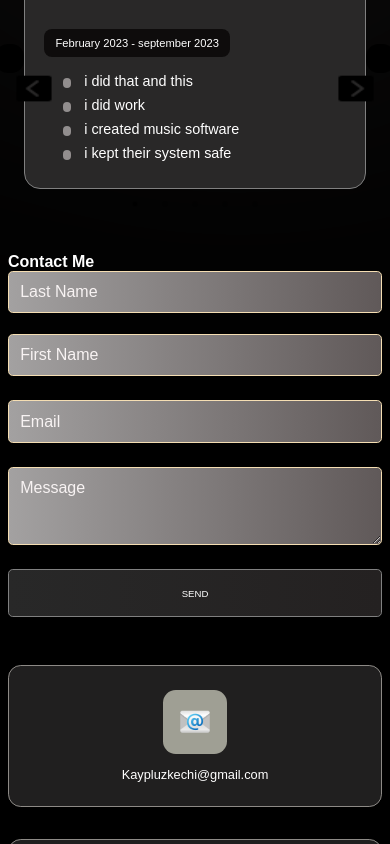
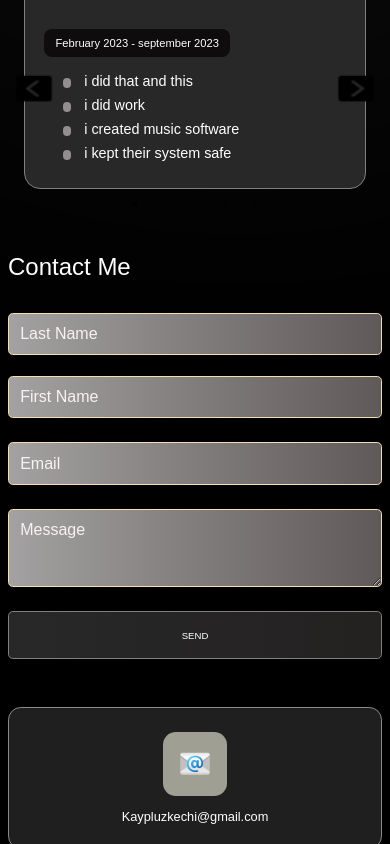
Before and after one commit to Kechi-Kenneth/My-Portfolio-with-ReactJs, a React (Vite) app: page / in a window 390 px wide. Shown: the part 1806-2650 px from the top of the page. Built offline with nearby package versions, Linux system fonts and the light colour scheme.

Commit message:
added EDUCATION SECTION

```diff
--- a/src/Components/ContactMe/ContactMe.css
+++ b/src/Components/ContactMe/ContactMe.css
@@ -9,6 +9,7 @@
   font-weight: 600;
   margin-top: 3rem;
   margin-bottom: 2rem;
+  margin-top: 2rem;
 }
 
 
@@ -28,8 +29,10 @@ gap: 3rem;
   }
 
   .contact-container h5 {
-    font-size: 1rem;
+    font-size: 1.5rem;
     margin-bottom: 0rem;
+    margin-bottom: 2rem ;
+    font-weight: 400;
 
   }
 }
--- a/src/Components/MobileNav/MobileNav.css
+++ b/src/Components/MobileNav/MobileNav.css
@@ -88,3 +88,11 @@ border-bottom-right-radius: 1rem;
    outline: 1.5px solid rgb(173, 173, 191);
    box-shadow: 3px inset;
  }
+
+
+ @media (max-width:600px) {
+      .mobile-menu {
+         margin-top: 4.8rem;
+
+      }
+ }
--- a/src/Components/MobileNav/MobileNav.jsx
+++ b/src/Components/MobileNav/MobileNav.jsx
@@ -48,7 +48,7 @@ const MobileNav = ({ isOpen, toggleMenu }) => {
              </Link>
             </li>
           </ul>
-          <Link to="skills" smooth={true} duration={500}>
+          <Link to="contact" smooth={true} duration={500}>
           <button className="contact-me contact-again" onClick={() => {}}>
             Hire Me
           </button>
--- a/src/Components/WorkExperience/WorkExperience.css
+++ b/src/Components/WorkExperience/WorkExperience.css
@@ -34,7 +34,7 @@ cursor: pointer;
   .arrow-left,
 .arrow-right {
   padding: 0.6rem;
-  background: black;
+  background: transparent;
 }
 
 
```
Also changed, not shown: src/Components/Education/Education.jsx (added, +13 -0 lines), src/Components/Education/Education.css (added).
